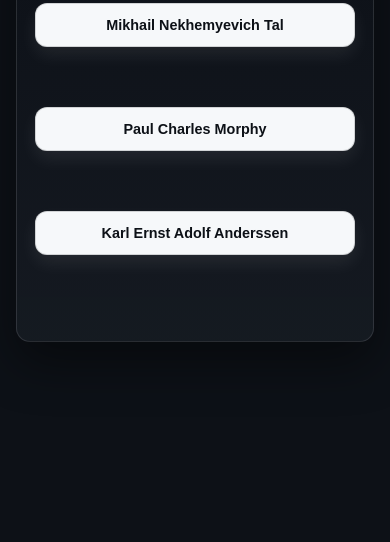
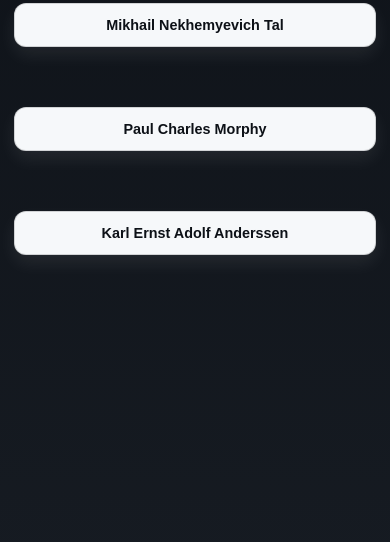
Before and after one commit to Kost-rgb/chess-masterminds, a plain HTML site: page index.html in a window 390 px wide. Shown: the part 302-844 px from the top of the page. Drawn offline with Linux system fonts and the light colour scheme.

Commit message:
Expand the page to fill the full viewport while keeping the responsive hover arrow behavior

```diff
--- a/index.html
+++ b/index.html
@@ -27,6 +27,7 @@
     html, body {
       margin: 0;
       min-height: 100%;
+      width: 100%;
       font-family: -apple-system, BlinkMacSystemFont, "Segoe UI", Helvetica, Arial, sans-serif;
       background: var(--bg);
       color: var(--text);
@@ -37,17 +38,21 @@
       display: flex;
       align-items: center;
       justify-content: center;
-      padding: clamp(16px, 3vw, 32px);
       overflow-x: hidden;
+      background: var(--bg);
     }
 
     .page {
-      width: min(1200px, 100%);
+      width: 100vw;
+      min-height: 100vh;
       padding: clamp(18px, 3vw, 40px);
-      border: 1px solid var(--border);
-      border-radius: 18px;
-      background: linear-gradient(180deg, rgba(13,17,23,0.96), rgba(22,27,34,0.94));
-      box-shadow: 0 20px 50px var(--shadow);
+      background: linear-gradient(180deg, rgba(13,17,23,0.98), rgba(22,27,34,0.96));
+      display: flex;
+      flex-direction: column;
+      justify-content: center;
+      border: none;
+      border-radius: 0;
+      box-shadow: none;
     }
 
     .header {
@@ -76,8 +81,8 @@
     .button-wrapper {
       position: relative;
       flex: 1;
-      min-width: 200px;
-      max-width: 320px;
+      min-width: 220px;
+      max-width: 340px;
       display: flex;
       flex-direction: column;
       align-items: center;
@@ -156,6 +161,8 @@
       opacity: 0;
       transition: max-height 0.45s ease, opacity 0.3s ease, margin-top 0.3s ease;
       margin-top: 0;
+      width: min(1100px, calc(100vw - 32px));
+      margin-inline: auto;
     }
 
     .info-panel.open {
@@ -210,7 +217,7 @@
 
     @media (max-width: 760px) {
       .page {
-        border-radius: 14px;
+        padding: 18px 14px;
       }
 
       .panel-inner {
@@ -300,7 +307,6 @@
       const mastermindBtn = wrapper.querySelector('.mastermind-btn');
       const arrowBtn = wrapper.querySelector('.arrow-btn');
 
-      // Click on main button or arrow to toggle panel
       const togglePanel = () => {
         const isOpen = panel.classList.toggle('open');
         arrowBtn.classList.toggle('open', isOpen);
@@ -316,7 +322,6 @@
       mastermindBtn.addEventListener('click', togglePanel);
       arrowBtn.addEventListener('click', togglePanel);
 
-      // Show arrow on hover
       wrapper.addEventListener('mouseenter', () => {
         arrowBtn.classList.add('visible');
       });
```
